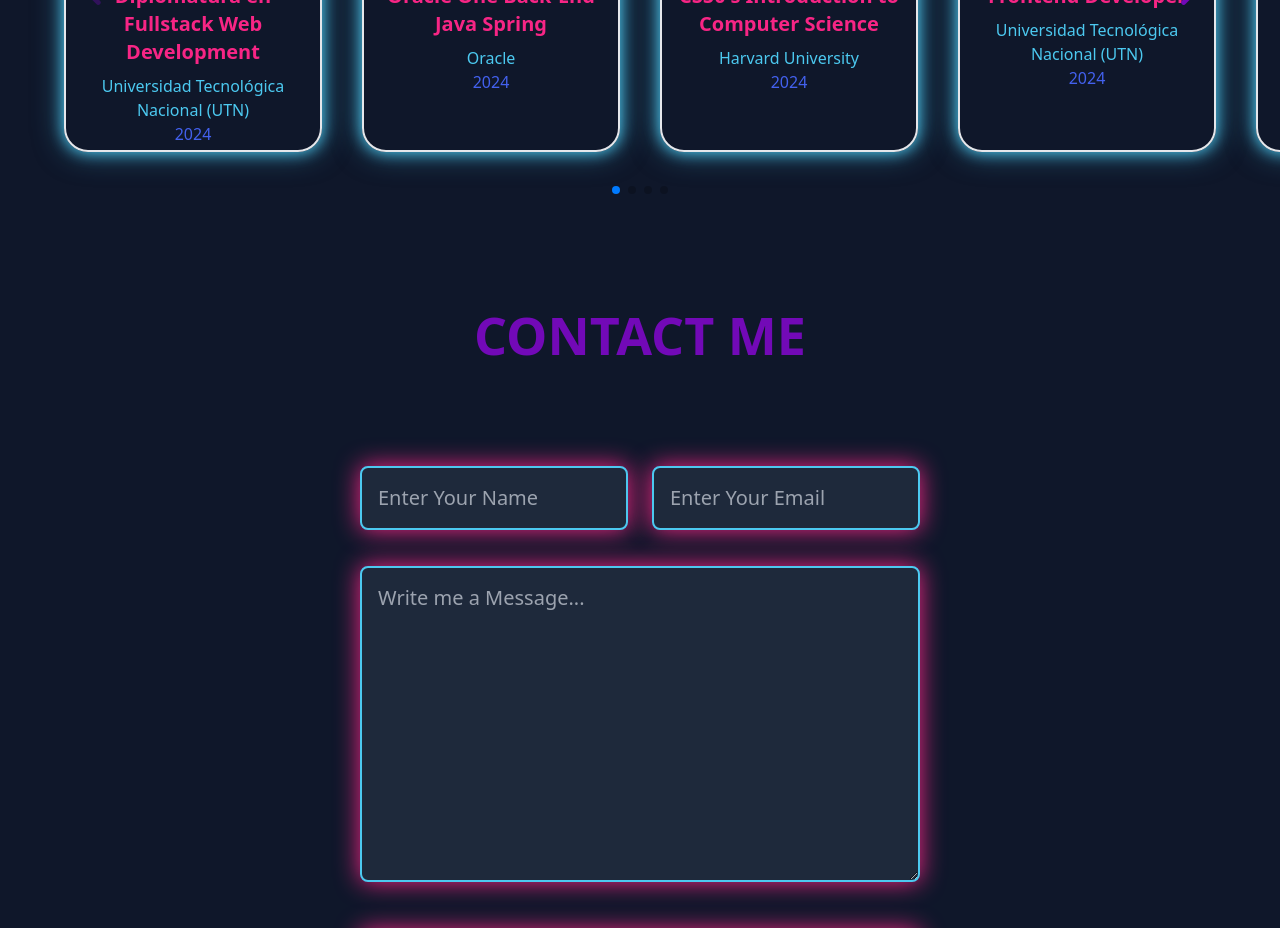
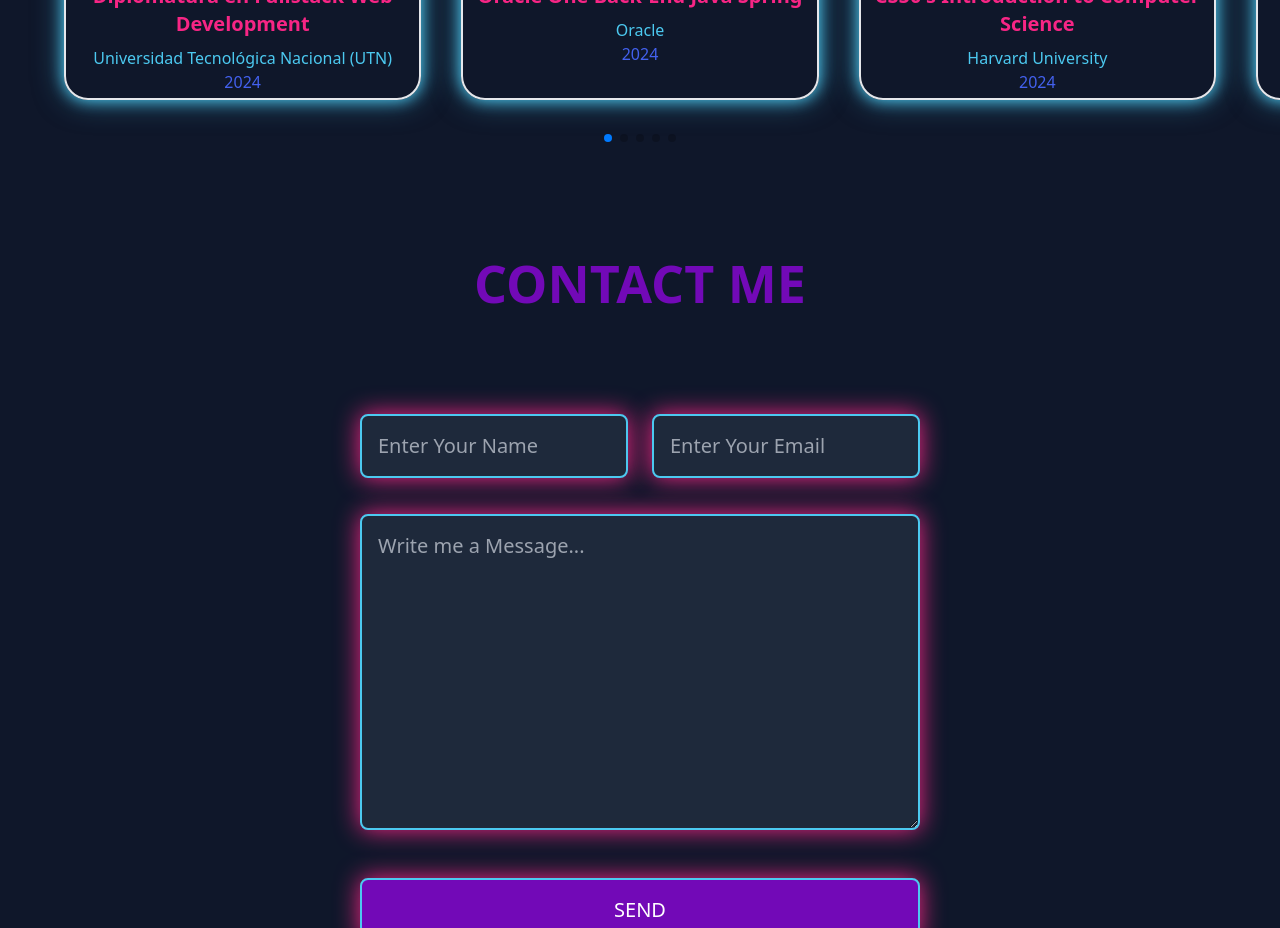
Before and after one commit to CristianVellio/PORT-FOLIO, a React (Vite) app: page / in a window 1280 px wide. Shown: the part 4960-5888 px from the top of the page. Built offline with nearby package versions, Linux system fonts and the light colour scheme; a small style sheet from the web is missing; a web font is replaced by a local one.

Commit message:
fiz-swiper-ratio/cert

```diff
--- a/src/Certifications.jsx
+++ b/src/Certifications.jsx
@@ -99,9 +99,9 @@ function Certifications() {
           pagination={{ clickable: true }}
           breakpoints={{
             480: { slidesPerView: 1, spaceBetween: 20 },
-            640: { slidesPerView: 2, spaceBetween: 20 },
-            768: { slidesPerView: 3, spaceBetween: 30 },
-            1024: { slidesPerView: 4, spaceBetween: 40 },
+            640: { slidesPerView: 1.5, spaceBetween: 20 },
+            768: { slidesPerView: 2, spaceBetween: 30 },
+            1024: { slidesPerView: 3, spaceBetween: 40 },
           }}
           modules={[Pagination, Navigation]}
           className="mySwiper"
```
